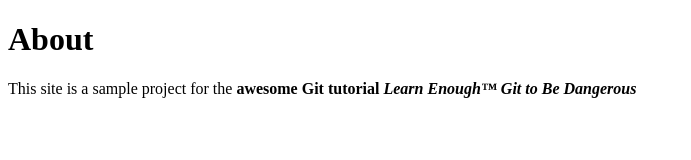
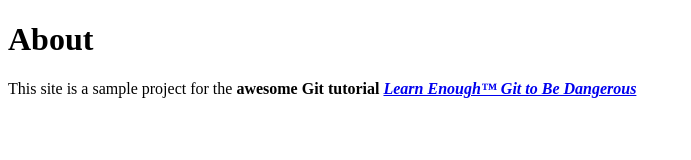
Before and after one commit to BTProjects/website, a plain HTML site: page about.html in a window 1280 px wide. Shown: the whole page, without its empty margins (0-691 px from the left). Drawn offline with Linux system fonts and the light colour scheme.

Commit message:
Add link to tutorial title

```diff
--- a/about.html
+++ b/about.html
@@ -8,7 +8,8 @@
 		<h1>About</h1>
 		<p>
 			This site is a sample project for the <strong>awesome</string> Git
-			tutorial <em>Learn Enough™ Git to Be Dangerous</em>
+			tutorial <a href="http://learnenough.com/git-tutorial"><em>Learn Enough™ Git
+			to Be Dangerous</em></a>
 		</p>
 	</body>
 </html>
```
